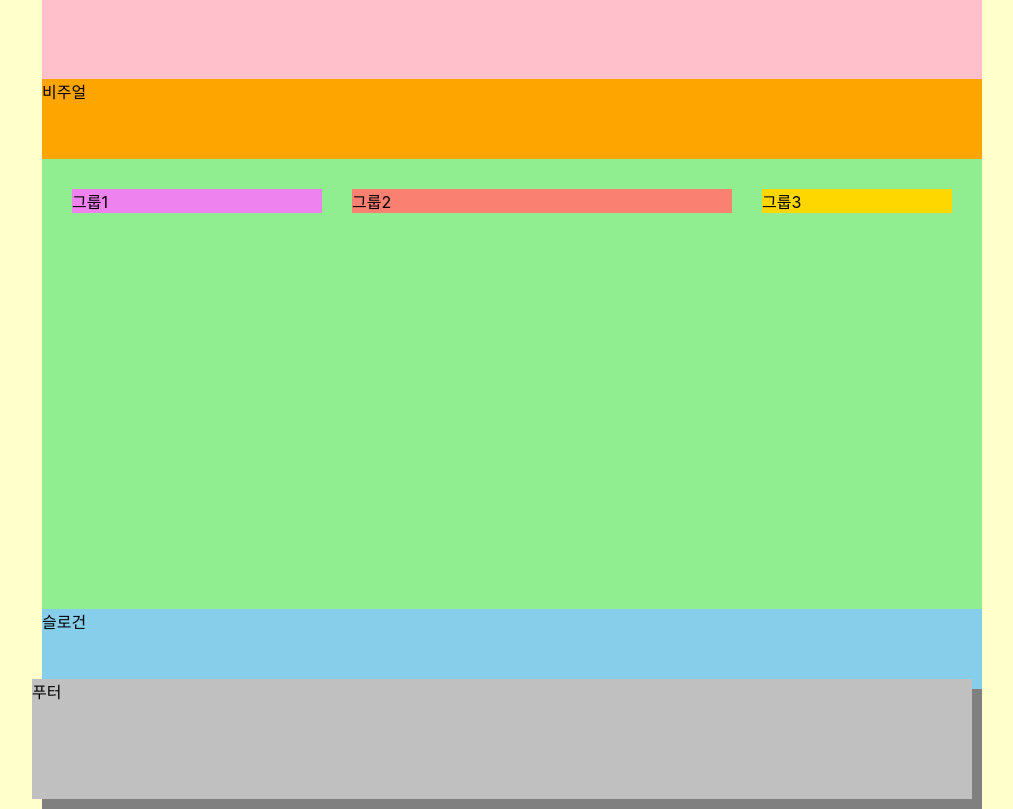
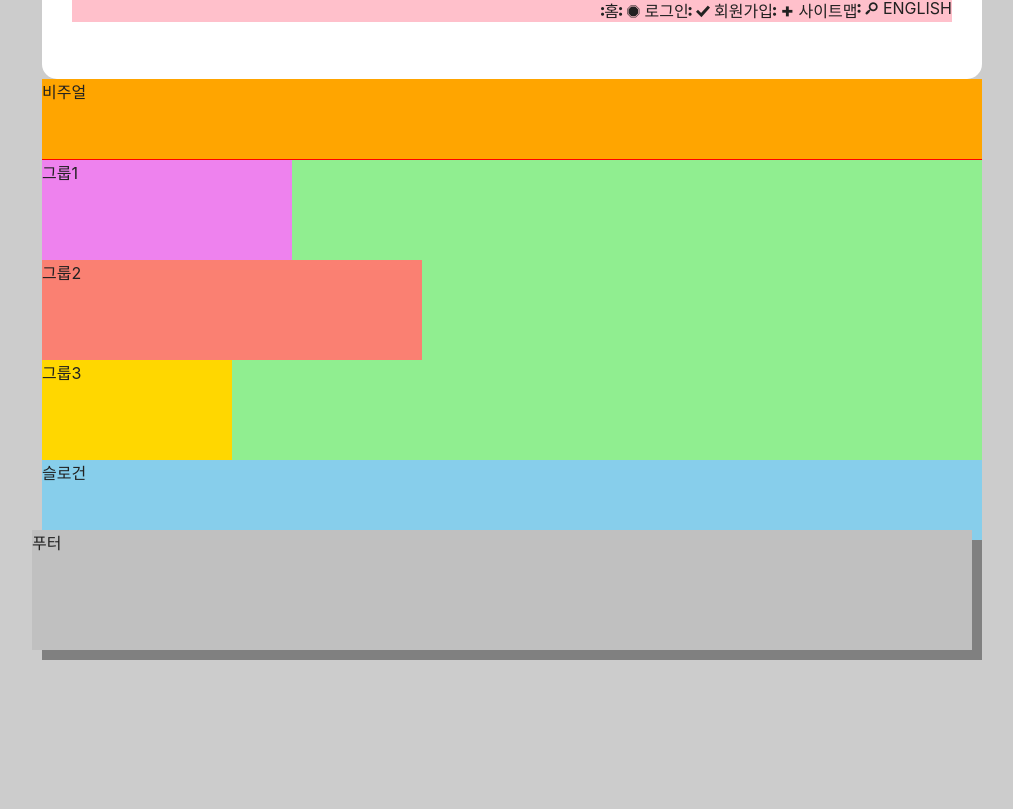
Before and after one commit to luckydoyun/likelion_HTML5, a website: page index.html in a window 1280 px wide. Shown: the part 41-850 px from the top of the page, without its empty margins (128-1141 px from the left). After the commit the page ends 800 px from the top, so only its background shows below. Drawn offline with Linux system fonts and the light colour scheme; a web font is replaced by a local one.

Commit message:
fontello.css add (flex branch)

```diff
--- a/css/fontello.css
+++ b/css/fontello.css
@@ -1,18 +1,29 @@
+@font-face {
+  font-family: 'fontello';
+  src: url('../font/fontello.eot?45169256');
+  src: url('../font/fontello.eot?45169256#iefix') format('embedded-opentype'),
+       url('../font/fontello.woff2?45169256') format('woff2'),
+       url('../font/fontello.woff?45169256') format('woff'),
+       url('../font/fontello.ttf?45169256') format('truetype'),
+       url('../font/fontello.svg?45169256#fontello') format('svg');
+  font-weight: normal;
+  font-style: normal;
+}
 /* Chrome hack: SVG is rendered more smooth in Windozze. 100% magic, uncomment if you need it. */
 /* Note, that will break hinting! In other OS-es font will be not as sharp as it could be */
 /*
 @media screen and (-webkit-min-device-pixel-ratio:0) {
   @font-face {
     font-family: 'fontello';
-    src: url('../font/fontello.svg?38310097#fontello') format('svg');
+    src: url('../font/fontello.svg?45169256#fontello') format('svg');
   }
 }
 */
-
- [class^="icon-"]:before, [class*=" icon-"]:before {
-  font-family: 'fontello';
+[class^="icon-"]:before, [class*=" icon-"]:before {
+  font-family: "fontello";
+  font-style: normal;
   font-weight: normal;
-  speak: none;
+  speak: never;
 
   display: inline-block;
   text-decoration: inherit;
@@ -43,8 +54,9 @@
   /* text-shadow: 1px 1px 1px rgba(127, 127, 127, 0.3); */
 }
 
-.icon-ok:before { content: '\e800'; } /* '' */
-.icon-plus:before { content: '\e801'; } /* '' */
-.icon-search:before { content: '\e802'; } /* '' */
-.icon-right-open:before { content: '\e803'; } /* '' */
-.icon-dot-circled:before { content: '\f192'; } /* '' */
+.icon-colon:before { content: '\e800'; } /* '' */
+.icon-ok:before { content: '\e801'; } /* '' */
+.icon-plus:before { content: '\e802'; } /* '' */
+.icon-search:before { content: '\e803'; } /* '' */
+.icon-right-dir:before { content: '\e804'; } /* '' */
+.icon-stop:before { content: '\e805'; } /* '' */
--- a/index.html
+++ b/index.html
@@ -6,19 +6,35 @@
   <meta http-equiv="X-UA-Compatible" content="IE=edge" />
   <meta name="viewport" content="width=device-width, initial-scale=1.0" />
   <title>웹카페</title>
-  <link rel="stylesheet" as="style" crossorigin href="https://cdn.jsdelivr.net/gh/orioncactus/pretendard@v1.3.6/dist/web/static/pretendard.css" />
-  <link rel="stylesheet" href="styles/style.css" />
+  <link rel="stylesheet" as="style" crossorigin
+    href="https://cdn.jsdelivr.net/gh/orioncactus/pretendard@v1.3.6/dist/web/static/pretendard.css" />
+  <link rel="stylesheet" href="./styles/style.css" />
 </head>
 
 <body>
-  <header class="header">헤더
+  <header class="header">
+    <h1 class="logo">
+      <a href="./index-complete.html">
+        <img src="./assets/logo.png" alt="web cafe" />
+      </a>
+    </h1>
+    <ul class="member">
+      <li><a href="/">홈</a></li>
+      <li><span class="icon-stop"></span><a href="/">로그인</a></li>
+      <li><span class="icon-ok"></span><a href="/">회원가입</a></li>
+      <li><span class="icon-plus"></span><a href="/">사이트맵</a></li>
+      <li><span class="icon-search"></span><a href="/">english</a></li>
+    </ul>
   </header>
+
   <div class="visual">비주얼</div>
+
   <main class="main">
     <div class="group group1">그룹1</div>
     <div class="group group2">그룹2</div>
     <div class="group group3">그룹3</div>
   </main>
+
   <article class="slogan">슬로건</article>
 
   <footer class="footer">
@@ -26,7 +42,6 @@
       푸터
     </div>
   </footer>
-
 </body>
 
 </html>
--- a/styles/fontello.css
+++ b/styles/fontello.css
@@ -1,18 +1,29 @@
+@font-face {
+  font-family: 'fontello';
+  src: url('../font/fontello.eot?45169256');
+  src: url('../font/fontello.eot?45169256#iefix') format('embedded-opentype'),
+       url('../font/fontello.woff2?45169256') format('woff2'),
+       url('../font/fontello.woff?45169256') format('woff'),
+       url('../font/fontello.ttf?45169256') format('truetype'),
+       url('../font/fontello.svg?45169256#fontello') format('svg');
+  font-weight: normal;
+  font-style: normal;
+}
 /* Chrome hack: SVG is rendered more smooth in Windozze. 100% magic, uncomment if you need it. */
 /* Note, that will break hinting! In other OS-es font will be not as sharp as it could be */
 /*
 @media screen and (-webkit-min-device-pixel-ratio:0) {
   @font-face {
     font-family: 'fontello';
-    src: url('../font/fontello.svg?38310097#fontello') format('svg');
+    src: url('../font/fontello.svg?45169256#fontello') format('svg');
   }
 }
 */
-
- [class^="icon-"]:before, [class*=" icon-"]:before {
-  font-family: 'fontello';
+[class^="icon-"]:before, [class*=" icon-"]:before {
+  font-family: "fontello";
+  font-style: normal;
   font-weight: normal;
-  speak: none;
+  speak: never;
 
   display: inline-block;
   text-decoration: inherit;
@@ -43,8 +54,9 @@
   /* text-shadow: 1px 1px 1px rgba(127, 127, 127, 0.3); */
 }
 
-.icon-ok:before { content: '\e800'; } /* '' */
-.icon-plus:before { content: '\e801'; } /* '' */
-.icon-search:before { content: '\e802'; } /* '' */
-.icon-right-open:before { content: '\e803'; } /* '' */
-.icon-dot-circled:before { content: '\f192'; } /* '' */
+.icon-colon:before { content: '\e800'; } /* '' */
+.icon-ok:before { content: '\e801'; } /* '' */
+.icon-plus:before { content: '\e802'; } /* '' */
+.icon-search:before { content: '\e803'; } /* '' */
+.icon-right-dir:before { content: '\e804'; } /* '' */
+.icon-stop:before { content: '\e805'; } /* '' */
--- a/styles/style.css
+++ b/styles/style.css
@@ -1,29 +1,84 @@
 @import url(./normalize.css);
 @import url(./reset.css);
+@import url(./fontello.css);
 
 /* 기본 스타일 */
-*, *::before, *::after {
+*,
+*::before,
+*::after {
   box-sizing: border-box;
+}
+
+/* 링크 스타일 */
+a {
+  color: inherit;
+  text-decoration: none;
 }
 
 /* 본문 스타일 */
 body {
-  background:#ffc;
-  font-family: "Pretendard Variable", Pretendard, -apple-system, BlinkMacSystemFont, system-ui, Roboto, "Helvetica Neue", "Segoe UI", "Apple SD Gothic Neo", "Noto Sans KR", "Malgun Gothic", "Apple Color Emoji", "Segoe UI Emoji", "Segoe UI Symbol", sans-serif;
+  color: #212121;
+  background: #ccc;
+  font-family: "Pretendard Variable", Pretendard, -apple-system,
+    BlinkMacSystemFont, system-ui, Roboto, "Helvetica Neue", "Segoe UI",
+    "Apple SD Gothic Neo", "Noto Sans KR", "Malgun Gothic", "Apple Color Emoji",
+    "Segoe UI Emoji", "Segoe UI Symbol", sans-serif;
 }
 
 /* 레이아웃 */
-/* selector grouping */
-.header, .visual, .main, .slogan, .footer-inner {
+.header,
+.visual,
+.main,
+.slogan,
+.footer-inner {
   width: 940px;
   margin: 0 auto;
 }
 
 /* 헤더 */
 .header {
-  background: pink;
+  background: #fff;
   padding: 0 30px;
   height: 15vh;
+  border-radius: 0 0 15px 15px;
+}
+
+.member {
+  background-color: pink;
+  display: flex;
+  flex-flow: row nowrap;
+  justify-content: flex-end;
+}
+/* 겹침 Cascading */
+/* 우선순위 규칙 */
+/* li (Type Selector) - 1점 */
+/* .first (Class Selector) - 10점 */
+/* #item (ID Selector) - 100점 */
+
+/* .member -> 10점, li -> 1점, ::before -> 1점  => 12점  */
+/* .member li::before {
+  content: ":";
+} */
+/* .member -> 10점, .first -> 10점, ::before -> 1점  => 21점  */
+/* .member .first::before {
+  content: "첫번째 자식요소를 생성합니다.";
+} */
+/* .member li:first-child::before {
+  content: "";
+} */
+
+/* .member li:nth-child(n + 2)::before {
+  content: ":";
+  background-color: skyblue;
+} */
+
+.member li::before {
+  content: "\e800";
+  font-family: fontello;
+}
+
+.member a {
+  text-transform: uppercase;
 }
 
 /* 비주얼 */
@@ -31,29 +86,32 @@ body {
   background: orange;
   height: 10vh;
 }
-
 /* 메인 */
 .main {
   background: lightgreen;
-  min-height: 450px;
-  display: flex;
-  flex-flow: row nowrap;
-  justify-content: space-between;
-  align-items: flex-start;
-  padding: 30px 30px;
+  border-top: 1px solid red;
+  /* min-height: 450px; */
+  /* position: absolute; */
 }
 
-.group1{
+.group {
+  height: 100px;
+}
+.group1 {
   background-color: violet;
   width: 250px;
+  /* float: right; */
 }
-.group2{
+
+.group2 {
   background-color: salmon;
   width: 380px;
+  /* float: right; */
 }
-.group3{
+.group3 {
   background-color: gold;
   width: 190px;
+  /* float: right; */
 }
 
 /* 슬로건 */
@@ -62,14 +120,12 @@ body {
   height: 10vh;
   clear: both;
 }
-
 /* 푸터 */
 .footer {
   background: gray;
   width: 940px;
   margin: 0 auto;
 }
-
 .footer-inner {
   background: silver;
   height: 15vh;
```
Also changed, not shown: font/fontello.ttf, font/fontello.woff, font/fontello.woff2, 2 other files.
